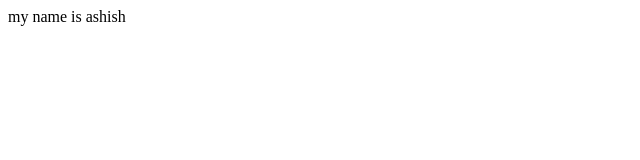
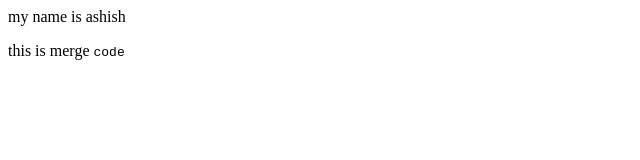
Before and after one commit to ashishmpi666-oss/git_firstProject, a plain HTML site: page index.html in a window 1280 px wide. Shown: the whole page, without its empty margins (0-640 px from the left). Drawn offline with Linux system fonts and the light colour scheme.

Commit message:
merge confilict code

```diff
--- a/index.html
+++ b/index.html
@@ -1 +1,2 @@
 <p> my name is ashish </p>
+<p> this is merge <code> code </code></p>
```
